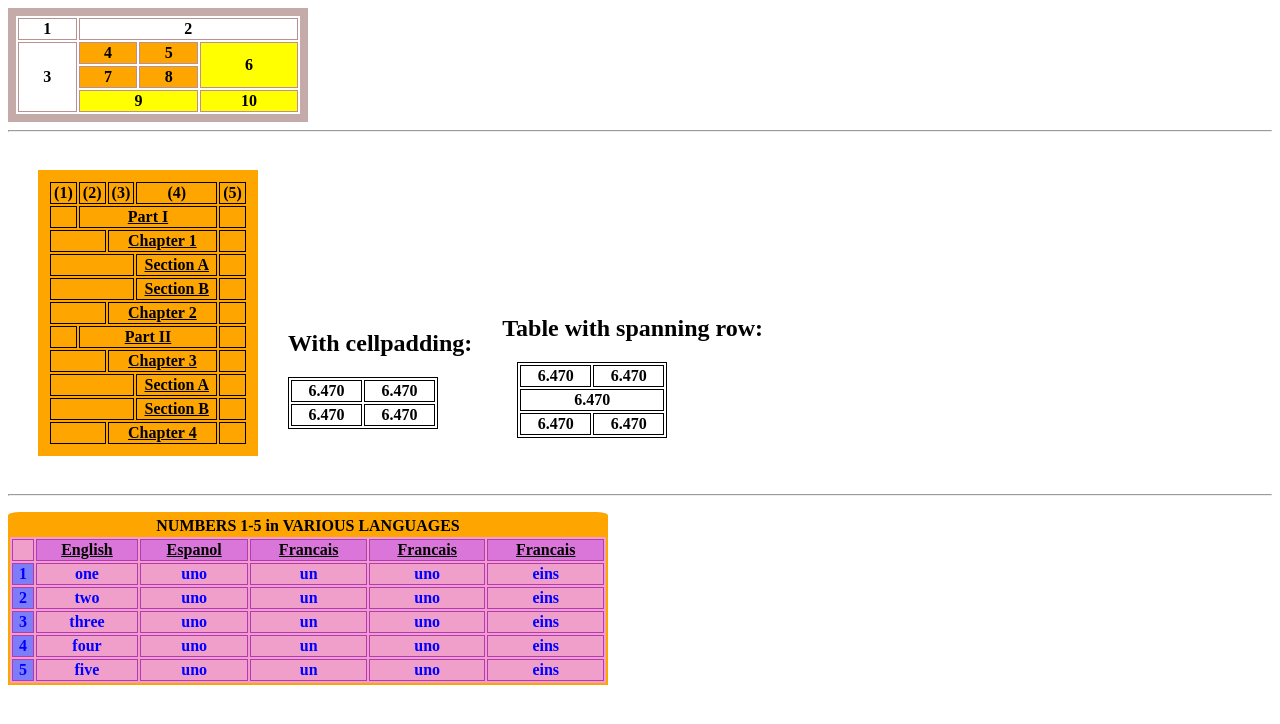
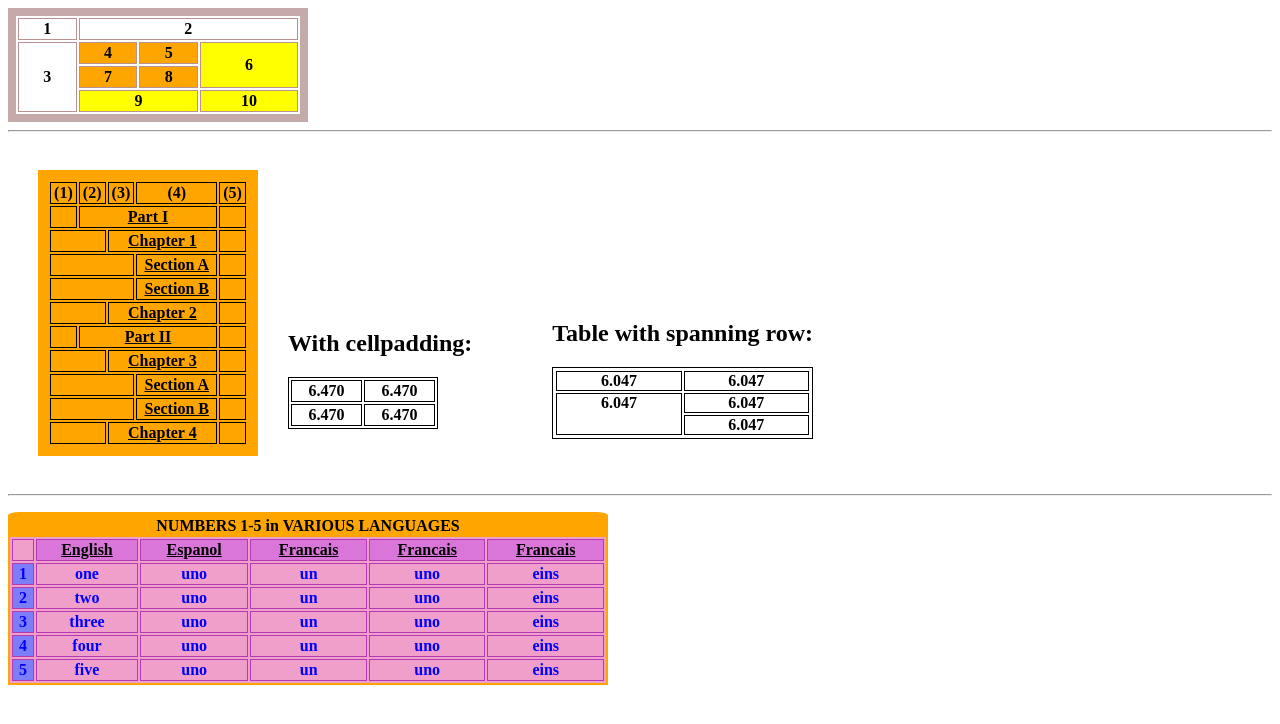
Before and after one commit to A3Scotl/01_NguyenTruongAn_Web, a plain HTML site: page lap1_NguyenTruongAn/bai6.html in a window 1280 px wide. Drawn offline with Linux system fonts and the light colour scheme.

Commit message:
edit bai6

```diff
--- a/lap1_NguyenTruongAn/bai6.html
+++ b/lap1_NguyenTruongAn/bai6.html
@@ -52,17 +52,31 @@
         }
         /* b3 */
         .b .b3{
-            margin-top: 155px;
-
+            margin-top: 160px;
+            margin-left: 50px;
         }
-        .b .b3 table{
-            width: 150px;
-            border: 1px solid black;
-            margin-left: 15px;
-        }
-        .b .b3 th{
+        .b .b3 .items {
+            padding: 2px;
+            display: grid;
+            grid-template-columns: repeat(2, 0.5fr);
+            grid-template-rows: repeat(3,0.5fr);
             border: 1px solid black;
         }
+        .item-1,.item-2,.item-3,.item-4,.item-5{
+            margin: 1px;
+            border: 1px solid black;
+            text-align: center;
+        }
+        .item-3 {
+            grid-column-start: 1;
+            grid-column-end: 2;
+            grid-row-start: 2;
+            grid-row-end: 4;
+        }
+
+
+
+
         /* cau c */
         .c{
             background-color:orange ;
@@ -196,21 +210,13 @@
         </div>
         <div class="b3">
             <h2>Table with spanning row:</h2>
-            <table>
-                <tr>
-                    <th>6.470</th>
-                    <th>6.470</th>
-                </tr>
-                <tr>
-                    <th colspan="2">6.470</th>
-
-                </tr>
-                <tr>
-                    <th>6.470</th>
-                    <th>6.470</th>
-                </tr>
-            </table>
-
+            <div class="items">
+                <div class="item-1"><b>6.047</b></div>
+                <div class="item-2"><b>6.047</b></div>
+                <div class="item-3"><b>6.047</b></div>
+                <div class="item-4"><b>6.047</b></div>
+                <div class="item-5"><b>6.047</b></div>
+            </div>
         </div>
     </div>
     <hr>
```
